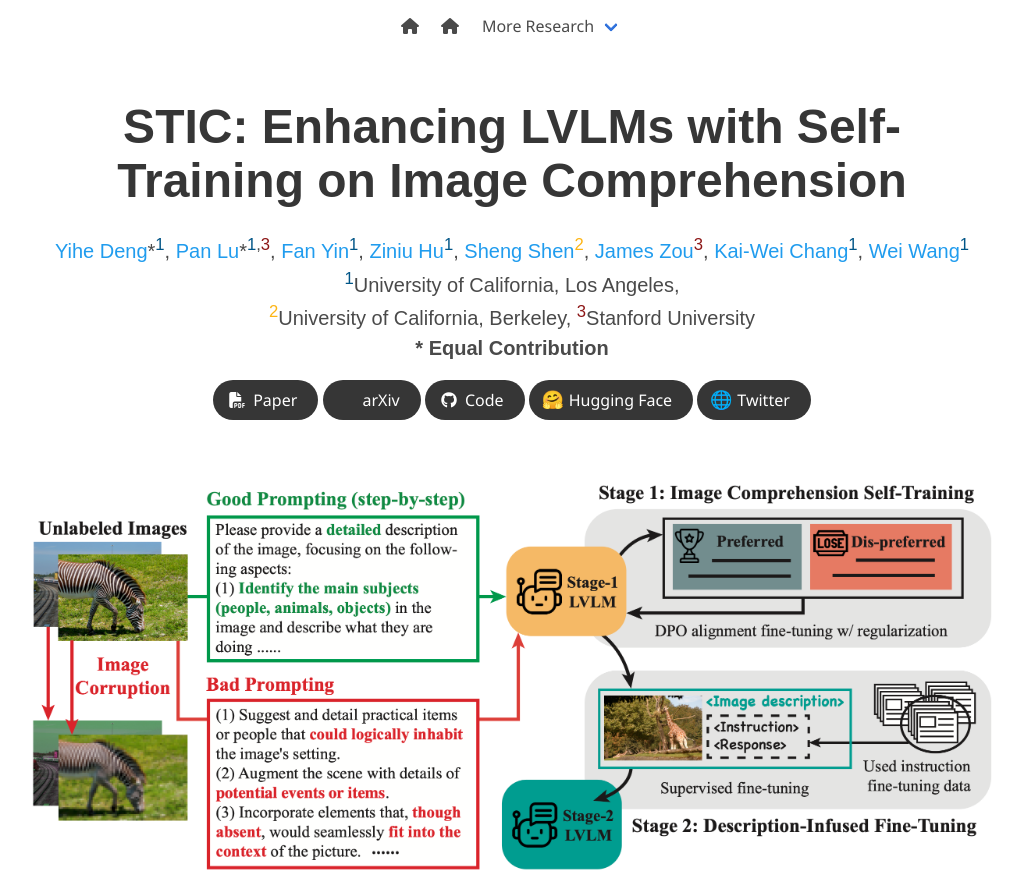
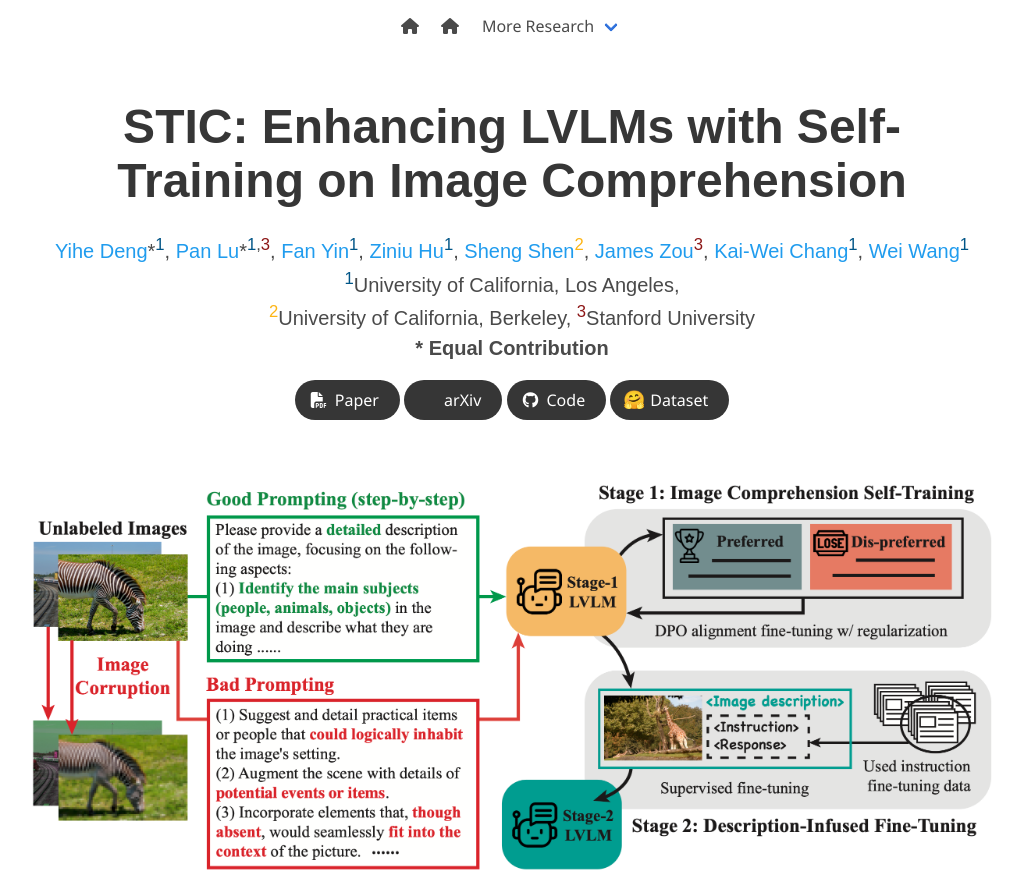
Before and after one commit to stic-lvlm/stic-lvlm.github.io, a plain HTML site: page index.html in a window 1280 px wide. Shown: the top 874 px of the page, without its empty margins (128-1150 px from the left). Drawn offline with nearby package versions, Linux system fonts and the light colour scheme; some icons are missing; a web font is replaced by a local one.

Commit message:
fix typos

```diff
--- a/index.html
+++ b/index.html
@@ -155,24 +155,24 @@
               </span>
               <!-- Dataset Link. -->
               <span class="link-block">
-                <a href="https://huggingface.co/datasets/AI4Math/MathVista"
+                <a href="https://huggingface.co/STIC-LVLM"
                    class="external-link button is-normal is-rounded is-dark">
                   <span class="icon">
                       <p style="font-size:18px">🤗</p>
                   </span>
-                  <span>Hugging Face</span>
+                  <span>Dataset</span>
                 </a>
               </span>
               <!-- Twitter Link. -->
-              <span class="link-block">
-                <a href="https://twitter.com/lupantech/status/1717313355780964608"
+              <!-- <span class="link-block">
+                <a href=""
                    class="external-link button is-normal is-rounded is-dark">
                   <span class="icon">
                       <p style="font-size:18px">🌐</p>
                   </span>
                   <span>Twitter</span>
                 </a>
-              </span>
+              </span> -->
             </div>
 
           </div>
```
